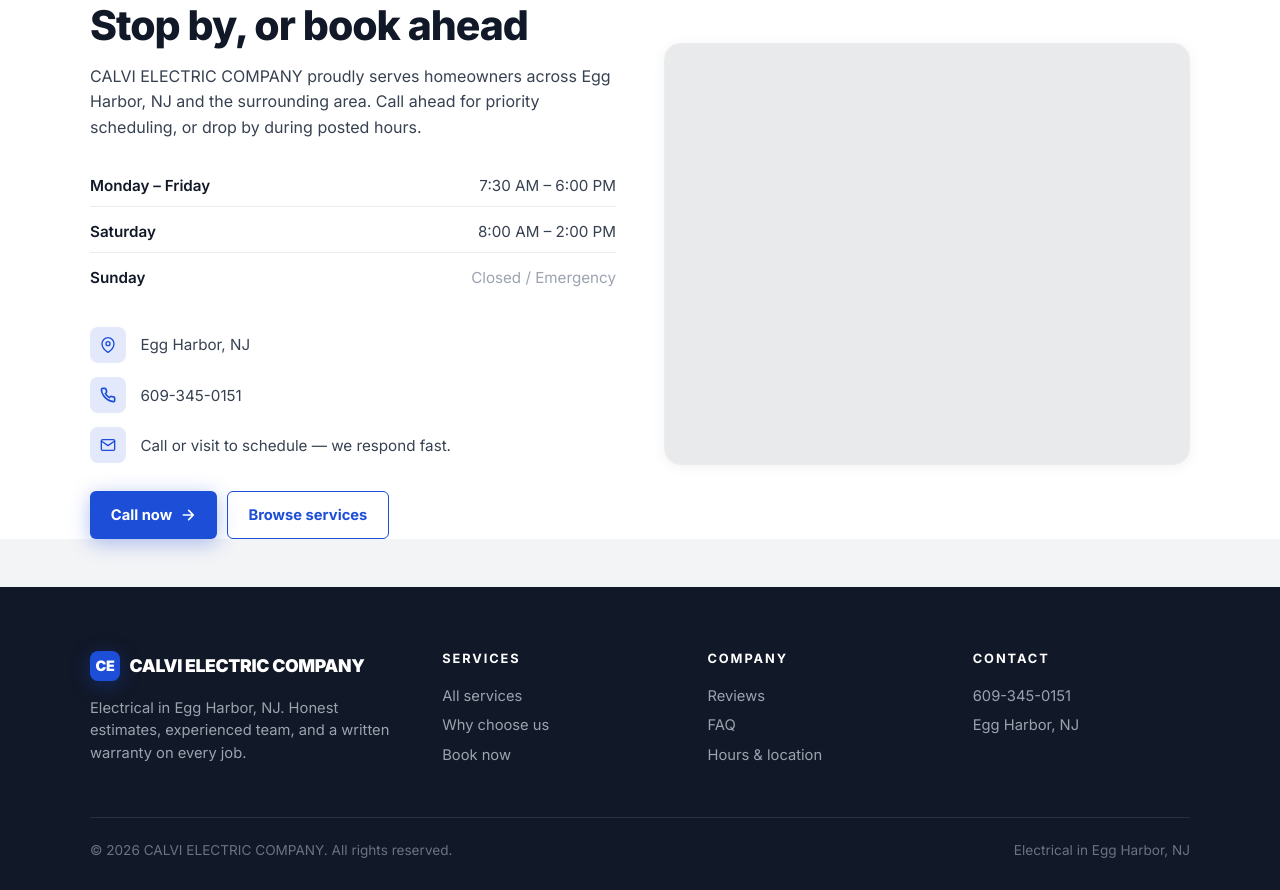
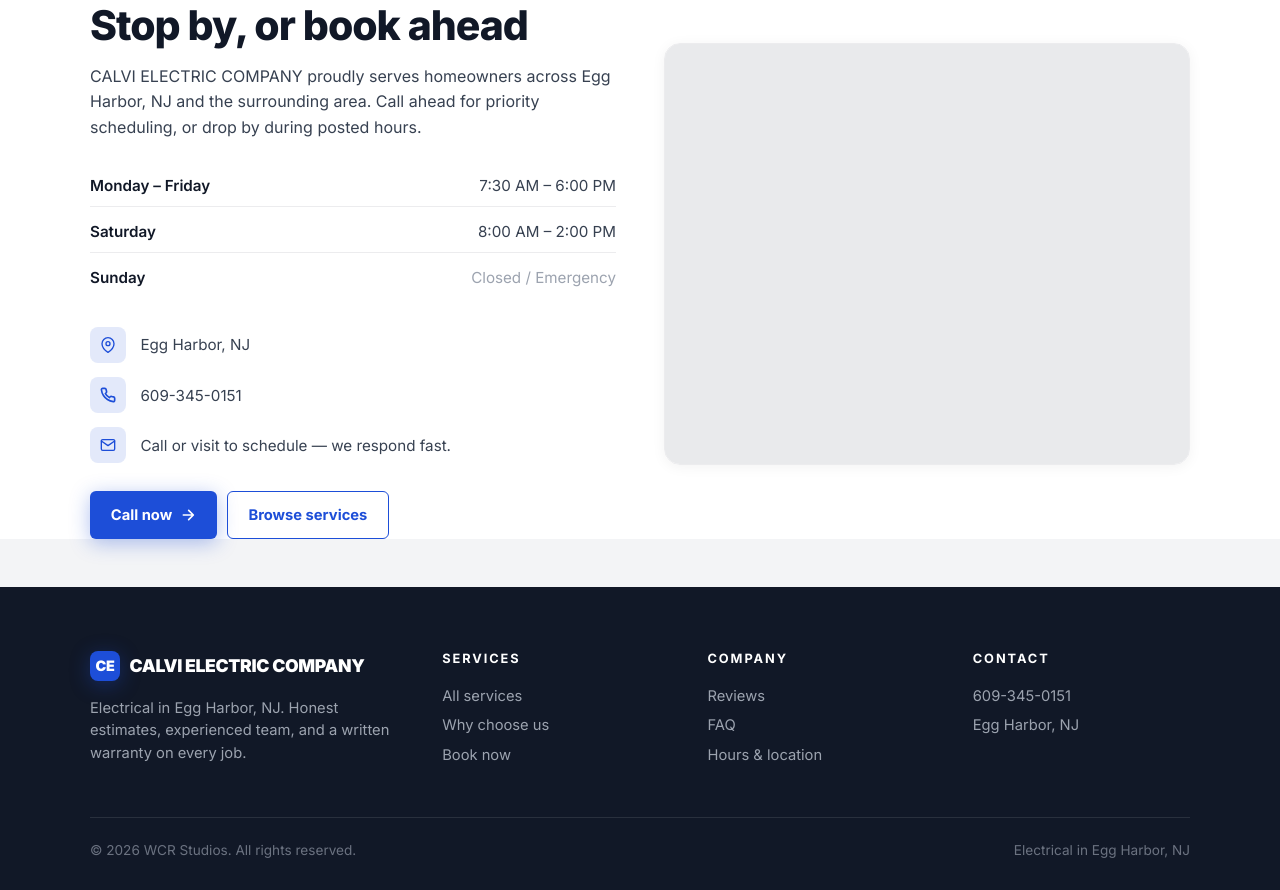
Before and after one commit to Wrenbjor/trades--calvi-electric-company, a plain HTML site: page index.html in a window 1280 px wide. Shown: the part 4700-5590 px from the top of the page. Drawn offline with nearby package versions, Linux system fonts and the light colour scheme; no server answers.

Commit message:
Update site

```diff
--- a/index.html
+++ b/index.html
@@ -605,7 +605,7 @@
     </div>
   </div>
   <div class="foot-bottom">
-    <div>&copy; 2026 CALVI ELECTRIC COMPANY. All rights reserved.</div>
+    <div>&copy; 2026 WCR Studios. All rights reserved.</div>
     <div>Electrical in Egg Harbor, NJ</div>
   </div>
 </footer>
```
